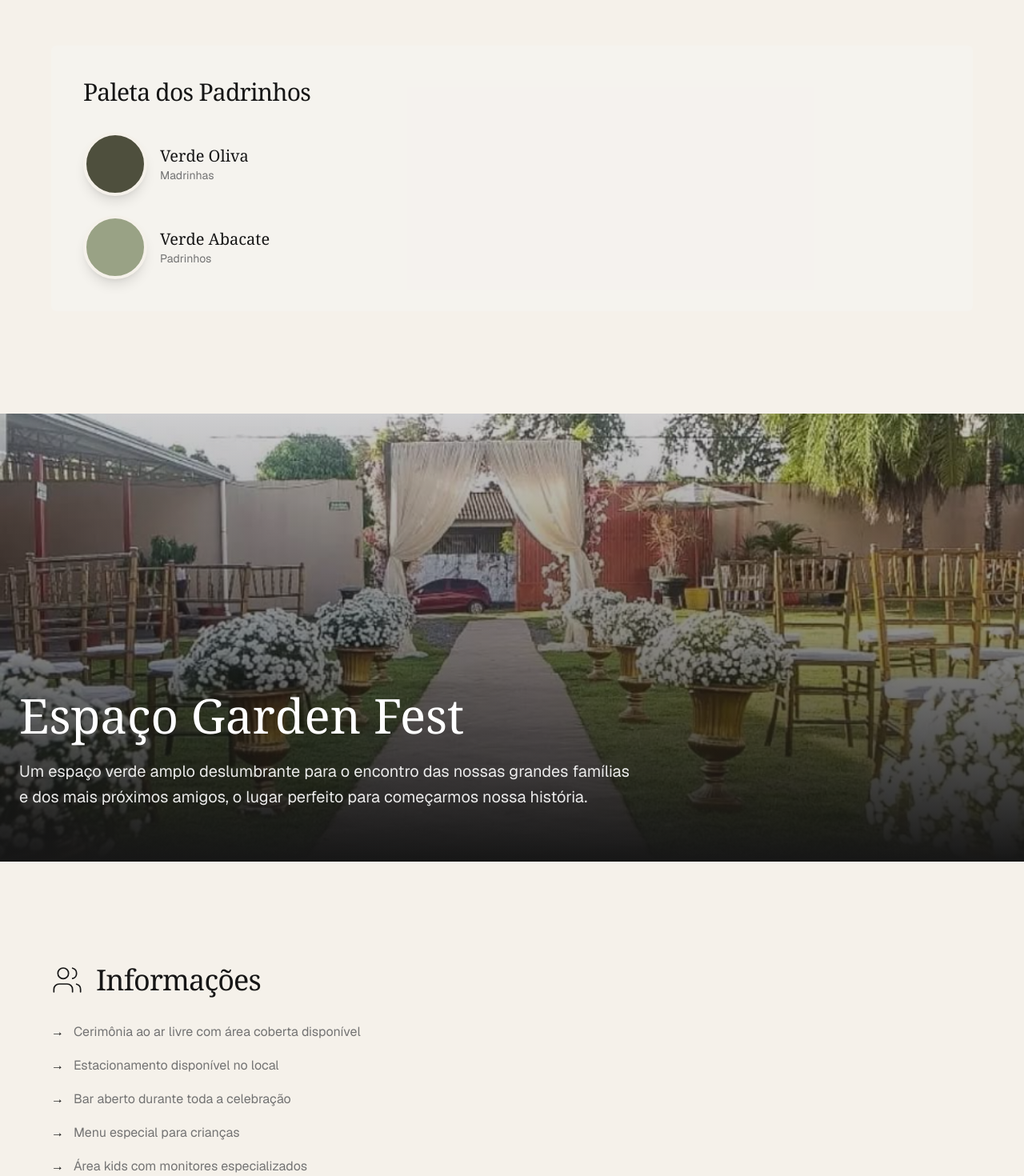
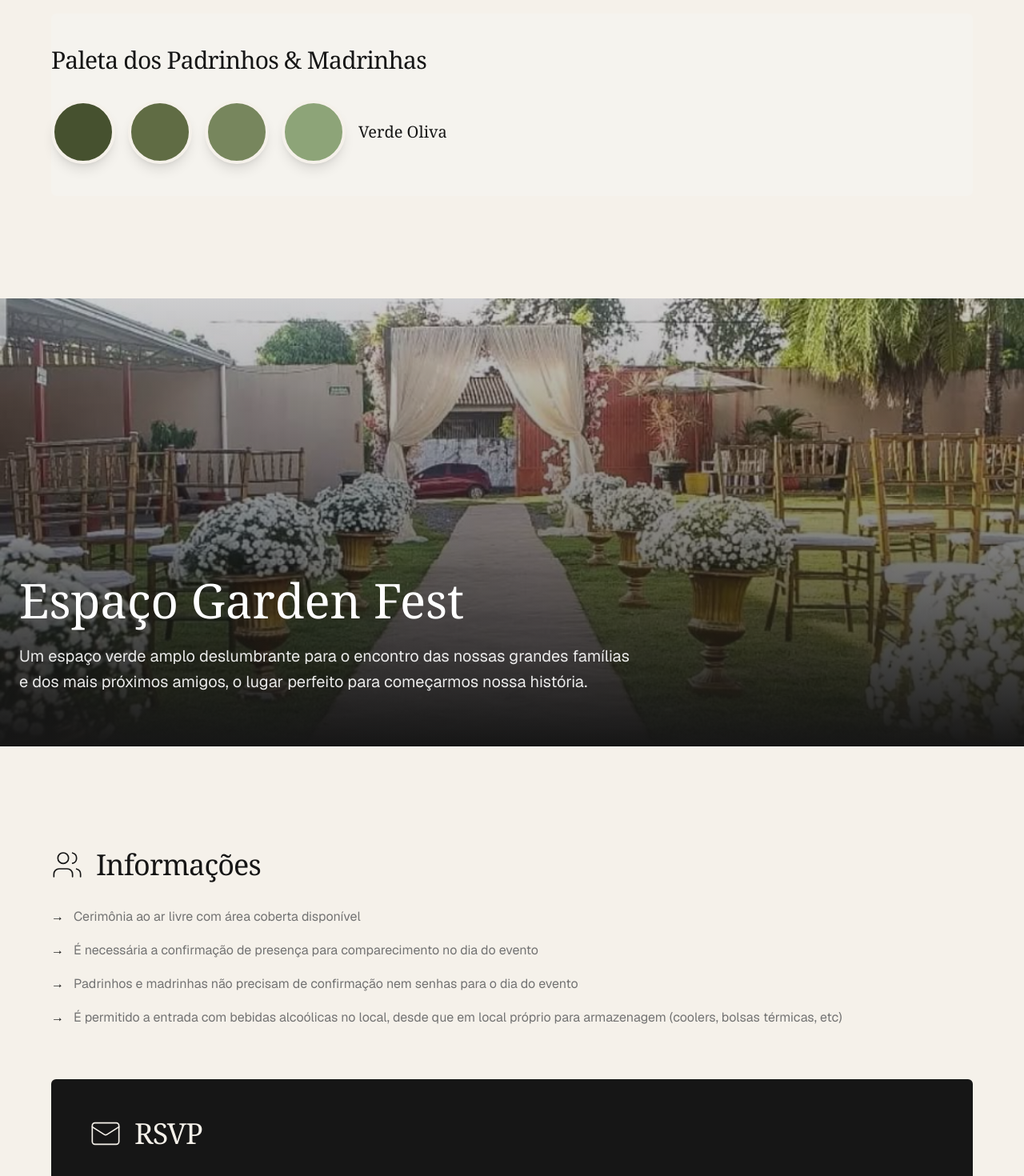
Before and after one commit to joaorodrs/wedding, a Next.js app: page /cerimonia in a window 1280 px wide. Shown: the part 2940-4410 px from the top of the page at 80% size. Built offline with nearby package versions, Linux system fonts and the light colour scheme; a web font is replaced by a local one.

Commit message:
fix: fixes palette and informations

```diff
--- a/app/cerimonia/page.tsx
+++ b/app/cerimonia/page.tsx
@@ -90,7 +90,7 @@ export default function CerimoniaPage() {
 
         <div className="container mx-auto px-6 mb-32">
           <div className="max-w-6xl mx-auto">
-            <div className="grid lg:grid-cols-[2fr,1fr] gap-16 items-center">
+            <div className="grid lg:grid-cols-[2fr,1fr] gap-6 items-center">
               <div>
                 <div className="flex items-center gap-4 mb-8">
                   <div className="w-16 h-1 bg-foreground" />
@@ -106,23 +106,18 @@ export default function CerimoniaPage() {
                 </div>
               </div>
 
-              <div className="bg-muted/30 p-10 rounded-sm">
+              <div className="bg-muted/30 py-10 rounded-sm">
                 <h3 className="font-serif text-3xl mb-8 tracking-tight">
-                  Paleta dos Padrinhos
+                  Paleta dos Padrinhos & Madrinhas
                 </h3>
                 <div className="space-y-6">
                   <div className="flex items-center gap-4">
-                    <div className="w-20 h-20 rounded-full bg-olive-green flex-shrink-0 border-4 border-background shadow-lg" />
+                    <div className="w-20 h-20 rounded-full bg-[#46512f] flex-shrink-0 border-4 border-background shadow-lg" />
+                    <div className="w-20 h-20 rounded-full bg-[#606c44] flex-shrink-0 border-4 border-background shadow-lg" />
+                    <div className="w-20 h-20 rounded-full bg-[#77865d] flex-shrink-0 border-4 border-background shadow-lg" />
+                    <div className="w-20 h-20 rounded-full bg-[#8da478] flex-shrink-0 border-4 border-background shadow-lg" />
                     <div>
                       <p className="font-serif text-xl">Verde Oliva</p>
-                      <p className="text-sm text-muted-foreground">Madrinhas</p>
-                    </div>
-                  </div>
-                  <div className="flex items-center gap-4">
-                    <div className="w-20 h-20 rounded-full bg-swamp-green flex-shrink-0 border-4 border-background shadow-lg" />
-                    <div>
-                      <p className="font-serif text-xl">Verde Abacate</p>
-                      <p className="text-sm text-muted-foreground">Padrinhos</p>
                     </div>
                   </div>
                 </div>
@@ -175,19 +170,25 @@ export default function CerimoniaPage() {
                   </li>
                   <li className="flex gap-3 leading-relaxed text-muted-foreground">
                     <span className="text-foreground flex-shrink-0">→</span>
-                    <span>Estacionamento disponível no local</span>
+                    <span>
+                      É necessária a confirmação de presença para comparecimento
+                      no dia do evento
+                    </span>
                   </li>
                   <li className="flex gap-3 leading-relaxed text-muted-foreground">
                     <span className="text-foreground flex-shrink-0">→</span>
-                    <span>Bar aberto durante toda a celebração</span>
+                    <span>
+                      Padrinhos e madrinhas não precisam de confirmação nem
+                      senhas para o dia do evento
+                    </span>
                   </li>
                   <li className="flex gap-3 leading-relaxed text-muted-foreground">
                     <span className="text-foreground flex-shrink-0">→</span>
-                    <span>Menu especial para crianças</span>
-                  </li>
-                  <li className="flex gap-3 leading-relaxed text-muted-foreground">
-                    <span className="text-foreground flex-shrink-0">→</span>
-                    <span>Área kids com monitores especializados</span>
+                    <span>
+                      É permitido a entrada com bebidas alcoólicas no local,
+                      desde que em local próprio para armazenagem (coolers,
+                      bolsas térmicas, etc)
+                    </span>
                   </li>
                 </ul>
               </div>
--- a/app/presentes/page.tsx
+++ b/app/presentes/page.tsx
@@ -398,12 +398,6 @@ export default function PresentesPage() {
                 )}
               </div>
             )}
-
-            {!pixData?.success && (
-              <p className="text-xs text-muted-foreground text-center leading-relaxed">
-                Caso já tenha presenteado, você poderá marcar como "reservado".
-              </p>
-            )}
           </div>
         </DialogContent>
       </Dialog>
--- a/app/rsvp/page.tsx
+++ b/app/rsvp/page.tsx
@@ -428,7 +428,7 @@ export function RSVPPageContent() {
                     textAnchor="middle"
                     className="font-serif text-xl fill-current text-foreground/40"
                   >
-                    {"J&R"}
+                    {"J&T"}
                   </text>
                 </svg>
               </div>
```
